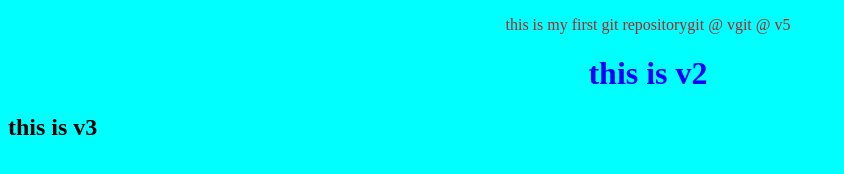
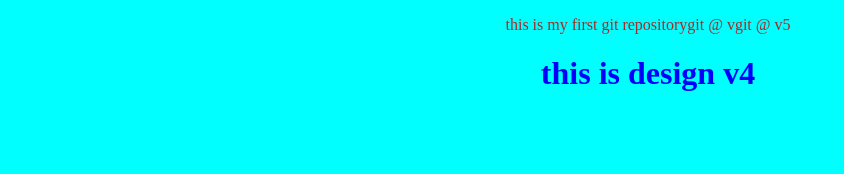
Before and after one commit to Pulak1337/myrepo, a plain HTML site: page index.html in a window 1280 px wide. Shown: the whole page, without its empty margins (0-844 px from the left). Drawn offline with Linux system fonts and the light colour scheme.

Commit message:
change h1

```diff
--- a/index.html
+++ b/index.html
@@ -8,9 +8,9 @@
 </head>
 <body>
     <div>
-        <P style="color: brown; text-align: center;">this is my first git repositorygit @ vgit @ v5</P>
-        <h1>this is v2</h1>
-        <h2>this is v3</h2>
+        <P style="color: brown; text-align: center;">this is my first git  repositorygit @ vgit @ v5</P>
+        <h1>this is design v4</h1>
+
 
 
 </div>
```
